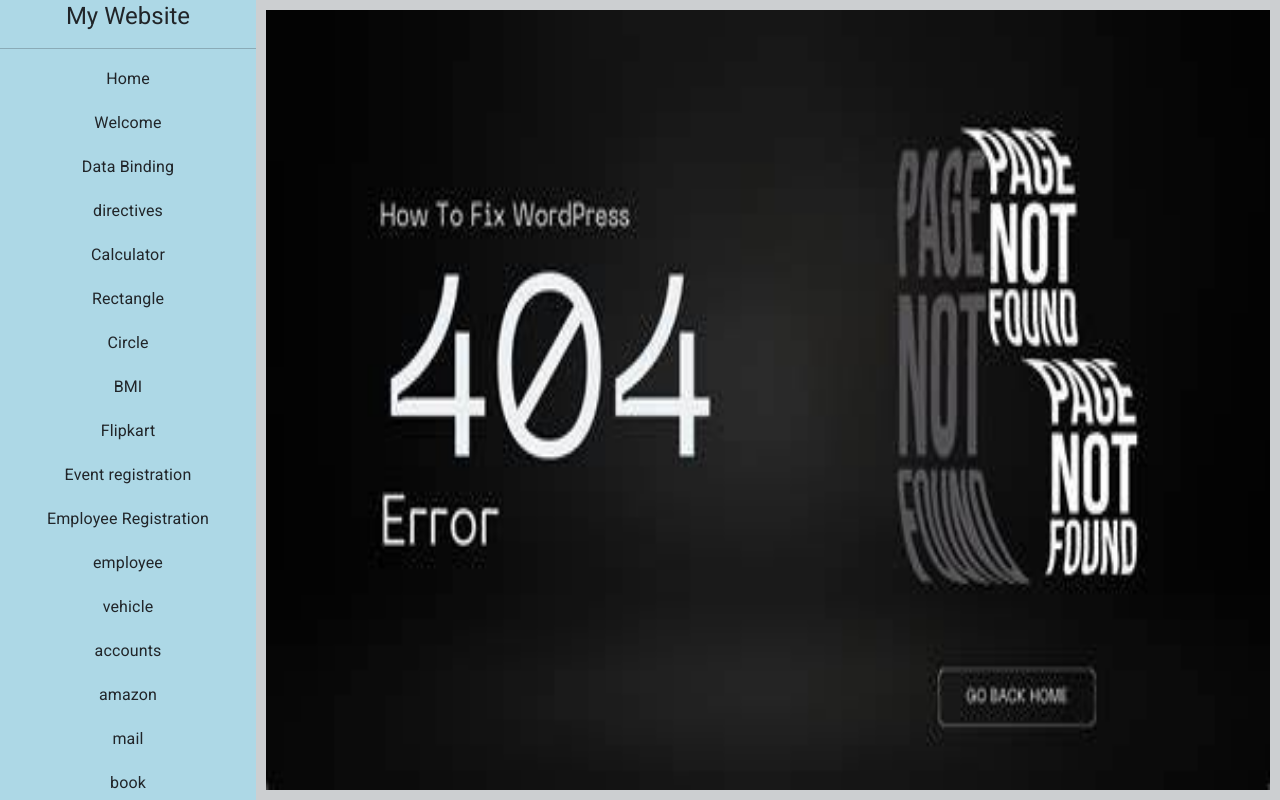
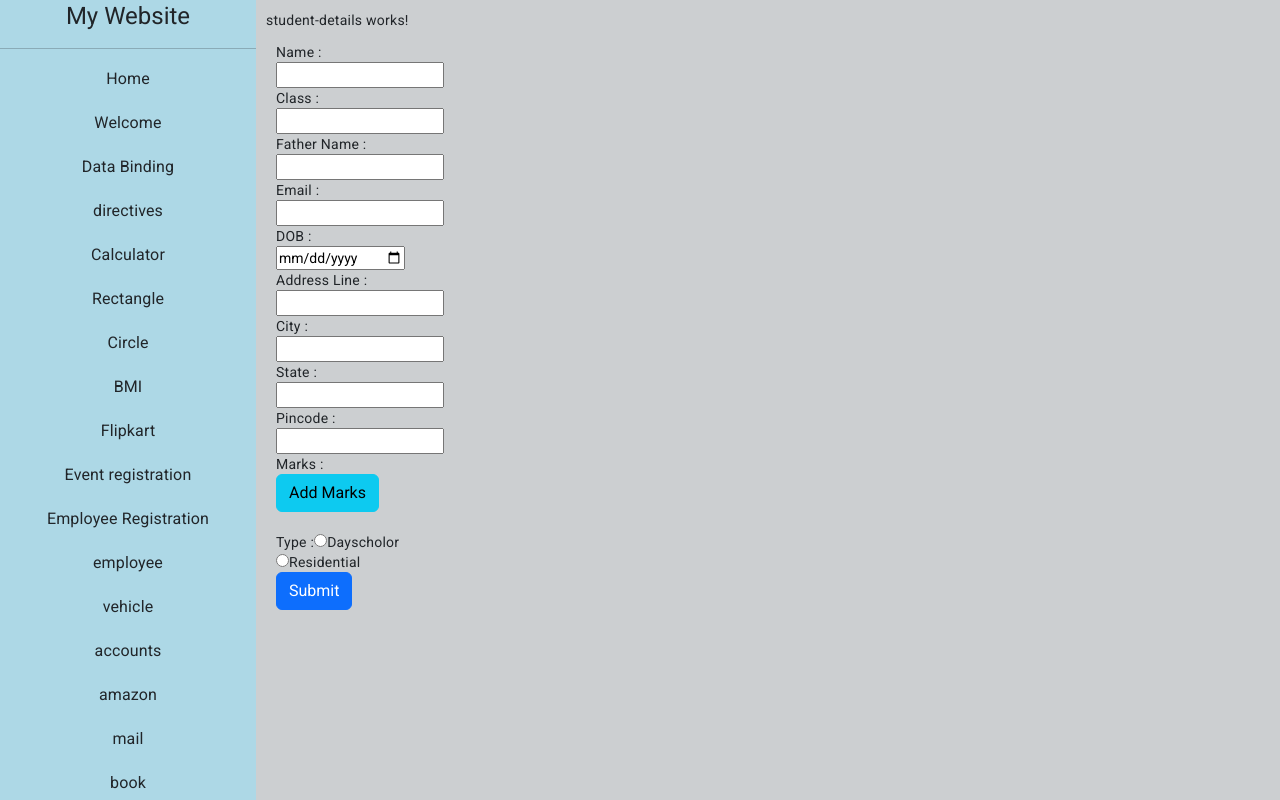
Before and after one commit to HARSHA0717/my-app2, an Angular app: page /dashboard/student-details in a window 1280 px wide. Built offline with nearby package versions, Linux system fonts and the light colour scheme.

Commit message:
form-completed

```diff
--- a/src/app/app-routing.module.ts
+++ b/src/app/app-routing.module.ts
@@ -31,6 +31,7 @@
 import { ProfileComponent } from './profile/profile.component';
 import { MaterialComponent } from './material/material.component';
 import { CreateUserComponent } from './create-user/create-user.component';
+import { StudentDetailsComponent } from './student-details/student-details.component';
 
 
 
@@ -66,6 +67,7 @@
     {path:'profile',component:ProfileComponent},
     {path:'material',component:MaterialComponent},
     {path:'create-user',component:CreateUserComponent},
+    {path:'student-details',component:StudentDetailsComponent},
     {path:'**',component:PageNotFoundComponent}
 
 
--- a/src/app/app.module.ts
+++ b/src/app/app.module.ts
@@ -47,6 +47,7 @@
 import {MatChipsModule} from '@angular/material/chips';
 import {MatDatepickerModule} from '@angular/material/datepicker';
 import { CreateUserComponent } from './create-user/create-user.component';
+import { StudentDetailsComponent } from './student-details/student-details.component';
 
 
 @NgModule({
@@ -83,7 +84,8 @@
     CreateStudentComponent,
     ProfileComponent,
     MaterialComponent,
-    CreateUserComponent
+    CreateUserComponent,
+    StudentDetailsComponent
   ],
   imports: [
     BrowserModule,
--- a/src/app/create-user/create-user.component.html
+++ b/src/app/create-user/create-user.component.html
@@ -6,7 +6,7 @@
     <label for="">Name:</label>
     <input type="text" formControlName="name">
     <div *ngIf="userForm.get('name')?.touched && userForm.get('name')?.invalid">
-        <p class="error" *ngIf="userForm.get('name')?.errors?.['requried']">Name is requried</p>
+        <p class="error" *ngIf="userForm.get('name')?.errors?.['required']">Name is requried</p>
         <p class="error" *ngIf="userForm.get('name')?.errors?.['minlength']">Minimum 3 characters</p>
         <p class="error" *ngIf="userForm.get('name')?.errors?.['maxlength']">Maximum 10 characters</p>
 
@@ -16,7 +16,7 @@
     <label for="">Age:</label>
     <input type="text" formControlName="age">
     <div *ngIf="userForm.get('age')?.touched && userForm.get('age')?.invalid">
-    <p class="error" *ngIf="userForm.get('age')?.errors?.['requried']">Age is requried</p>
+    <p class="error" *ngIf="userForm.get('age')?.errors?.['required']">Age is requried</p>
     <p class="error" *ngIf="userForm.get('age')?.errors?.['min']">Minimum 18 years</p>
     <p class="error" *ngIf="userForm.get('agee')?.errors?.['max']">Maximum 60 years</p>
     </div>
@@ -24,15 +24,32 @@
 
     <label for="">Email:</label>
     <input type="text" formControlName="email">
+    <div *ngIf="userForm.get('email')?.touched && userForm.get('email')?.invalid">
+        <p class="error" *ngIf="userForm.get('email')?.errors?.['required']">email is requried</p>
+        <p class="error" *ngIf="userForm.get('email')?.errors?.['email']">Invalid email format</p>
+
+        </div>
+        <br>
     <br>
 
     <label for="">Phone:</label>
     <input type="number" formControlName="phone">
+    <div *ngIf="userForm.get('phone')?.touched && userForm.get('phone')?.invalid">
+        <p class="error" *ngIf="userForm.get('phone')?.errors?.['required']">phone is requried</p>
+        <p class="error" *ngIf="userForm.get('phone')?.errors?.['min']">Minimum 10 digits</p>
+        <p class="error" *ngIf="userForm.get('phone')?.errors?.['max']">Maximum 10 digits</p>
+        </div>
+        <br>
     <br>
 
     <div formGroupName="address">
         <label for="">City</label>
         <input type="text" formControlName="city">
+        <div *ngIf="userForm.get('address')?.get('city')?.touched && userForm.get('address')?.get('city')?.invalid">
+            <p class="error" *ngIf="userForm.get('address')?.get('city')?.errors?.['required']">city is requried</p>
+
+            </div>
+            <br>
         <br>
 
         <label for="">Pin</label>
@@ -70,6 +87,10 @@
 
                 <label for="">Card Number:</label>
                 <input type="number" formControlName="cardnumber">
+                <div *ngIf="cardsFormArray.controls[i]?.get('cardnumber')?.touched && cardsFormArray.controls[i]?.get('cardnumber')?.invalid">
+                    <p class="error" *ngIf="cardsFormArray.controls[i]?.get('cardnumber')?.errors?.['required']">Number is required</p>
+
+                </div>
                 <br>
                 <label for="">Expiry:</label>
                 <input type="month" formControlName="expiry">
--- a/src/app/create-user/create-user.component.ts
+++ b/src/app/create-user/create-user.component.ts
@@ -11,11 +11,11 @@
   public userForm:FormGroup = new FormGroup({
     name: new FormControl('',[Validators.required,Validators.minLength(3),Validators.maxLength(10)]),
     age:new FormControl('',[Validators.required,Validators.min(18),Validators.max(60)]),
-    email: new FormControl(),
-    phone: new FormControl(),
+    email: new FormControl('',[Validators.required,Validators.email]),
+    phone: new FormControl('',[Validators.required,Validators.min(1000000000),Validators.max(9999999999)]),
     address: new FormGroup({
-      city: new FormControl(),
-      pin: new FormControl(),
+      city: new FormControl('',[Validators.required]),
+      pin: new FormControl('',[]),
     }),
     type: new FormControl(),
     // busfee: new FormControl(),
@@ -31,7 +31,7 @@
   addcard(){
     this.cardsFormArray.push(
       new FormGroup({
-        cardnumber: new FormControl(),
+        cardnumber: new FormControl('',[Validators.required]),
         expiry: new FormControl(),
         cvv: new FormControl(),
       })
--- a/src/app/dashboard/dashboard.component.html
+++ b/src/app/dashboard/dashboard.component.html
@@ -30,6 +30,7 @@
         <h3 routerLink="profile">Social Profile</h3>
         <h3 routerLink="material">Angular Material</h3>
         <h3 routerLink="create-user">Create User</h3>
+        <h3 routerLink="student-details">Student Details</h3>
         <hr>
         <button class="logout" routerLink="/login">logout</button>
 
--- /dev/null
+++ b/src/app/student-details/student-details.component.css
@@ -0,0 +1,7 @@
+form{
+    width: 130px;
+    margin: 10px;
+}
+.error{
+    color: red;
+}
--- /dev/null
+++ b/src/app/student-details/student-details.component.html
@@ -0,0 +1,104 @@
+<p>student-details works!</p>
+
+<form [formGroup]="userForm">
+
+<label for="">Name :</label>
+<input type="text" formControlName="name">
+<div *ngIf="userForm.get('name')?.touched && userForm.get('name')?.invalid">
+    <p class="error" *ngIf="userForm.get('name')?.errors?.['requried']">Name is requried</p>
+    <p class="error" *ngIf="userForm.get('name')?.errors?.['minlength']">Minimum 3 characters</p>
+    <p class="error" *ngIf="userForm.get('name')?.errors?.['maxlength']">Maximum 10 characters</p>
+
+</div>
+<br>
+<label for="">Class :</label>
+<input type="number" formControlName="class">
+<br>
+<label for="">Father Name :</label>
+<input type="text" formControlName="fathername">
+<div *ngIf="userForm.get('name')?.touched && userForm.get('name')?.invalid">
+    <p class="error" *ngIf="userForm.get('name')?.errors?.['requried']">Name is requried</p>
+    <p class="error" *ngIf="userForm.get('name')?.errors?.['minlength']">Minimum 3 characters</p>
+    <p class="error" *ngIf="userForm.get('name')?.errors?.['maxlength']">Maximum 10 characters</p>
+
+</div>
+<br>
+<label for="">Email :</label>
+<input type="text" formControlName="email">
+<br>
+<label for="">DOB :</label>
+<input type="date" formControlName="dob">
+<br>
+<div formGroupName="address">
+    <label for="">Address Line :</label>
+    <input type="text" formControlName="addressline">
+    <br>
+    <label for="">City :</label>
+    <input type="text" formControlName="city">
+    <br>
+    <label for="">State :</label>
+    <input type="text" formControlName="state">
+    <br>
+    <label for="">Pincode :</label>
+    <input type="text" formControlName="pincode">
+    <br>
+</div>
+
+
+<label for="">Marks :</label>
+<button class="btn btn-info" (click)="addmarks()">Add Marks</button>
+<br><br>
+
+<div formArrayName="marks">
+    <div *ngFor="let marks of marksFormArray.controls; let i=index">
+        <div formGroupName="{{i}}">
+
+            <h3>Class {{i+4}}</h3>
+
+            <label for="">Class :</label>
+            <input type="number" formControlName="class">
+            <br>
+
+            <label for="">Year :</label>
+            <input type="number" formControlName="year">
+            <br>
+
+            <label for="">Percentage :</label>
+            <input type="number" formControlName="percentage">
+            <br>
+
+            <button class="btn btn-danger" (click)="deletemark(i)">Delete</button>
+
+        </div>
+    </div>
+</div>
+
+
+<label for="">Type :</label>
+<input type="radio" name="type" formControlName="type" value="dayscholor">
+<label for="">Dayscholor</label>
+<input type="radio" name="type" formControlName="type" value="residential">
+<label for="">Residential</label>
+<br>
+
+<div *ngIf="userForm.get('type')?.value=='dayscholor'">
+    <label for="">BusFee :</label>
+    <input type="number" formControlName="busfee">
+    <br>
+</div>
+<div *ngIf="userForm.get('type')?.value=='residential'">
+    <label for="">HostelFee :</label>
+    <input type="number" formControlName="hostelfee">
+    <br>
+
+</div>
+
+
+
+
+<button class="btn btn-primary" (click)="submit()">Submit</button>
+
+
+
+
+</form>
--- /dev/null
+++ b/src/app/student-details/student-details.component.ts
@@ -0,0 +1,80 @@
+import { Component } from '@angular/core';
+import { FormArray, FormControl, FormGroup, Validators } from '@angular/forms';
+
+@Component({
+  selector: 'app-student-details',
+  templateUrl: './student-details.component.html',
+  styleUrls: ['./student-details.component.css']
+})
+export class StudentDetailsComponent {
+
+  public userForm:FormGroup = new FormGroup({
+    name: new FormControl('',[Validators.required,Validators.minLength(3),Validators.maxLength(12)]),
+    class: new FormControl(),
+    fathername: new FormControl('',[Validators.required,Validators.minLength(3),Validators.maxLength(12)]),
+    email: new FormControl(),
+    dob: new FormControl(),
+    address: new FormGroup({
+      addressline: new FormControl(),
+      city: new FormControl(),
+      state: new FormControl(),
+      pincode: new FormControl('',[Validators.required,Validators.max(6)])
+    }),
+
+
+    marks: new FormArray([]),
+
+    type: new FormControl(),
+    // busfee: new FormControl(),
+    // hostelfee: new FormControl()
+
+
+
+
+  })
+
+  constructor(){
+    this.userForm.get("type")?.valueChanges.subscribe(
+      (data:any)=>{
+
+        if(data=='dayscholor'){
+          this.userForm.addControl('busfee',new FormControl());
+          this.userForm.removeControl('hostelfee')
+        }
+        else{
+          this.userForm.addControl('hostelfee',new FormControl());
+          this.userForm.removeControl('busfee')
+        }
+
+      }
+    )
+  }
+
+  get marksFormArray(){
+    return this.userForm.get('marks') as FormArray;
+  }
+
+  addmarks(){
+    this.marksFormArray.push(
+      new FormGroup({
+        class:new FormControl(),
+        year: new FormControl(),
+        percentage: new FormControl('',[Validators.required,Validators.min(0),Validators.max(100)])
+      })
+    )
+
+
+    }
+    deletemark(i:number){
+      this.marksFormArray.removeAt(i);
+
+  }
+
+
+
+
+  submit(){
+    console.log(this.userForm);
+  }
+
+}
```
Also changed, not shown: 1 other file (tests, documents, lock files or other folders).
